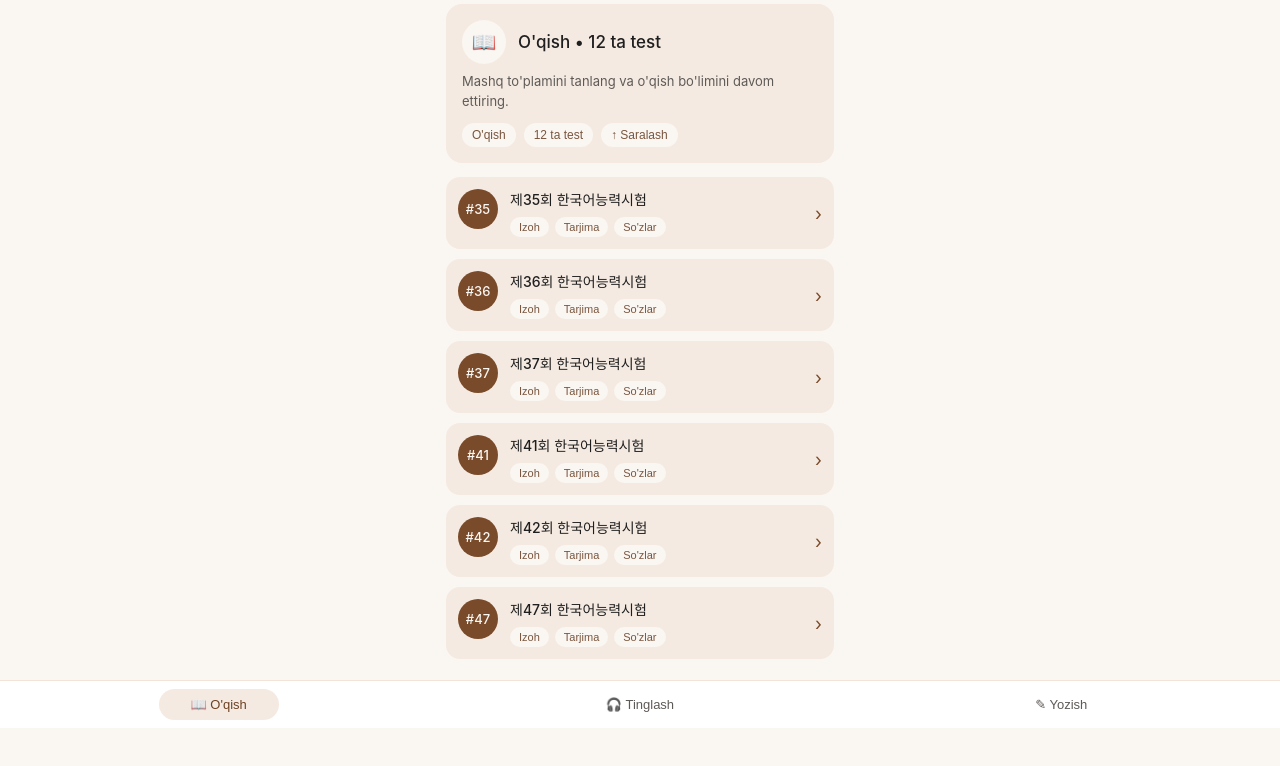
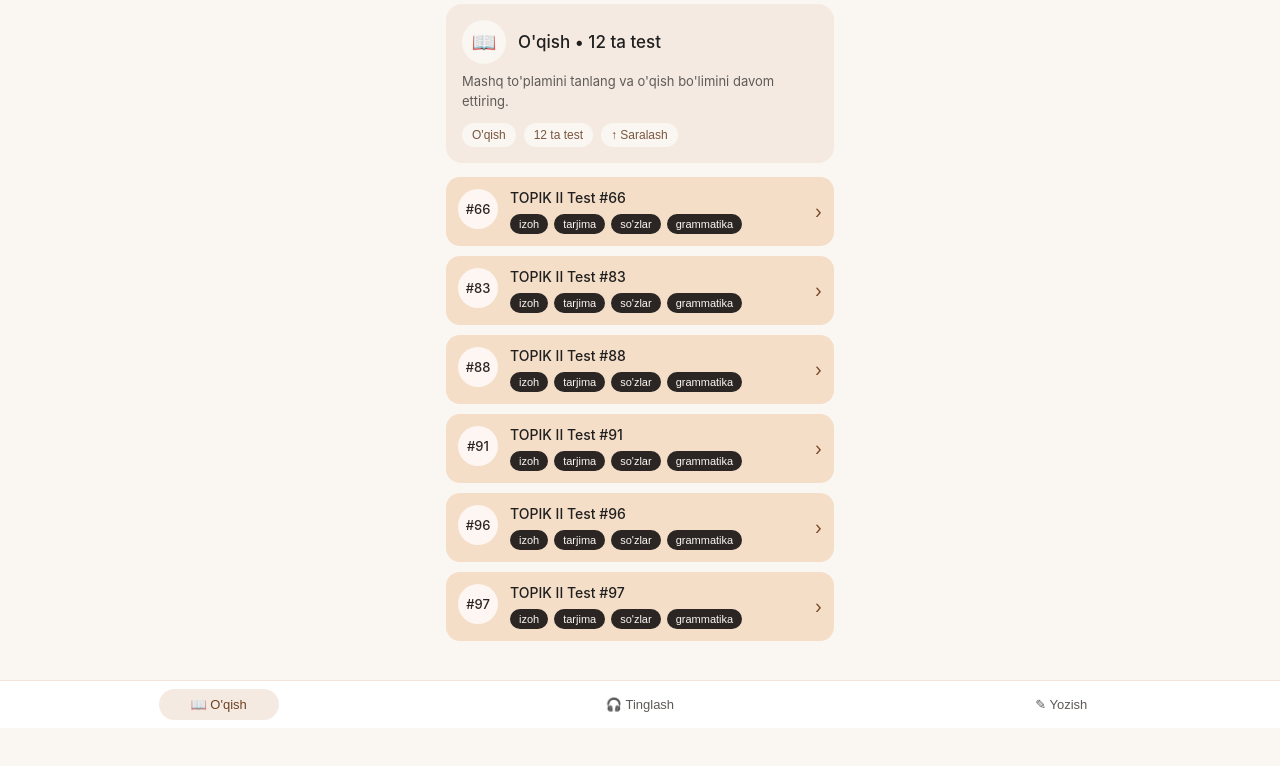
Before and after one commit to aksdi0202-pixel/topikgo-app, a plain HTML site: page topik2-menu.html in a window 1280 px wide. Shown: the part 72-838 px from the top of the page. Drawn offline with Linux system fonts and the light colour scheme.

Commit message:
TOPIK II: replace test list with #66, #83, #88, #91, #96, #97
Co-Authored-By: Claude Haiku 5.5 <noreply@anthropic.com>
Claude-Session: https://claude.ai/code/session_01W1iXZm6cdF5vPNG1tGJF1R

```diff
--- a/topik2-menu.html
+++ b/topik2-menu.html
@@ -21,12 +21,12 @@
   .hero-desc { font-size: 13px; color: #5E5A57; line-height: 1.5; margin-bottom: 12px; }
   .badges { display: flex; gap: 8px; flex-wrap: wrap; }
   .badge { background: #FAF6F2; color: #7A563E; font-size: 12px; padding: 5px 10px; border-radius: 999px; border: none; cursor: pointer; }
-  .card { background: #F5EAE1; border-radius: 14px; padding: 12px; margin-bottom: 10px; display: flex; align-items: flex-start; gap: 12px; cursor: pointer; }
-  .num { width: 40px; height: 40px; border-radius: 50%; background: #7A4B2A; color: #FAF6F2; display: flex; align-items: center; justify-content: center; font-size: 13px; font-weight: 500; flex-shrink: 0; }
+  .card { background: #F5DEC8; border-radius: 14px; padding: 12px; margin-bottom: 10px; display: flex; align-items: flex-start; gap: 12px; cursor: pointer; }
+  .num { width: 40px; height: 40px; border-radius: 50%; background: #FDF6F2; color: #2B2623; display: flex; align-items: center; justify-content: center; font-size: 13px; font-weight: 500; flex-shrink: 0; }
   .card-body { flex: 1; min-width: 0; }
   .card-title { font-size: 14px; font-weight: 500; margin-bottom: 8px; }
   .pills { display: flex; gap: 6px; flex-wrap: wrap; }
-  .pill { background: #FAF6F2; color: #7A563E; font-size: 11px; padding: 4px 9px; border-radius: 999px; border: none; cursor: pointer; }
+  .pill { background: #2B2623; color: #FDF6F2; font-size: 11px; padding: 4px 9px; border-radius: 999px; border: none; cursor: pointer; }
   .arrow { color: #7A4B2A; font-size: 18px; align-self: center; }
   .tabs { position: fixed; left: 0; right: 0; bottom: 0; background: #FFFFFF; padding: 8px 12px calc(8px + env(safe-area-inset-bottom)); border-top: 0.5px solid #F2E4D9; display: flex; gap: 8px; justify-content: space-around; }
   .tab { flex: 1; max-width: 120px; border: none; background: transparent; color: #5E5A57; font-size: 13px; padding: 8px 18px; border-radius: 999px; cursor: pointer; }
@@ -70,7 +70,7 @@
 <div class="toast" id="toast"></div>
 
 <script>
-  var TESTS = [35, 36, 37, 41, 42, 47];
+  var TESTS = [66, 83, 88, 91, 96, 97];
   var section = 'read';
   var asc = true;
 
@@ -81,11 +81,12 @@
       html += '<div class="card" onclick="openTest(' + n + ')">' +
         '<span class="num">#' + n + '</span>' +
         '<div class="card-body">' +
-          '<div class="card-title">제' + n + '회 한국어능력시험</div>' +
+          '<div class="card-title">TOPIK II Test #' + n + '</div>' +
           '<div class="pills">' +
-            '<button class="pill" onclick="event.stopPropagation(); soon()">Izoh</button>' +
-            '<button class="pill" onclick="event.stopPropagation(); soon()">Tarjima</button>' +
-            '<button class="pill" onclick="event.stopPropagation(); soon()">So\'zlar</button>' +
+            '<button class="pill" onclick="event.stopPropagation(); soon()">izoh</button>' +
+            '<button class="pill" onclick="event.stopPropagation(); soon()">tarjima</button>' +
+            '<button class="pill" onclick="event.stopPropagation(); soon()">so\'zlar</button>' +
+            '<button class="pill" onclick="event.stopPropagation(); soon()">grammatika</button>' +
           '</div>' +
         '</div>' +
         '<span class="arrow">&#8250;</span>' +
```
